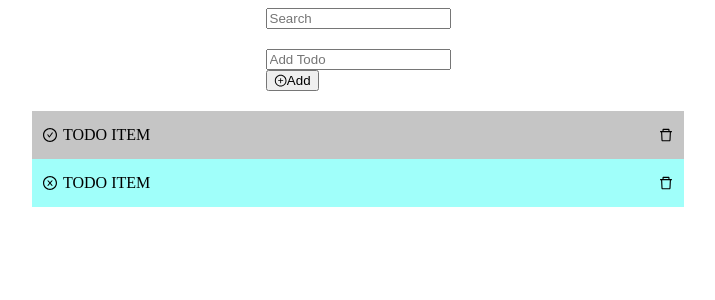
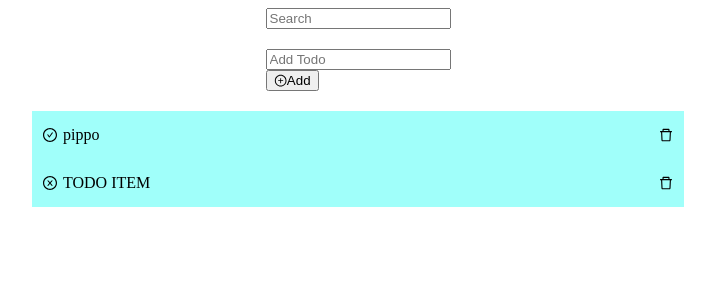
Before and after one commit to netalex/interview-to-do, a React (Create React App) app: page / in a window 1280 px wide. Shown: the top 300 px of the page, without its empty margins (282-997 px from the left). Built offline with nearby package versions, Linux system fonts and the light colour scheme.

Commit message:
new component ListItem.js and props for color

```diff
--- a/src/components/List.js
+++ b/src/components/List.js
@@ -1,25 +1,10 @@
-import {
-  AiOutlineCheckCircle,
-  AiOutlineCloseCircle,
-  AiOutlineDelete
-} from "react-icons/ai";
+import {AiOutlineCloseCircle, AiOutlineDelete} from "react-icons/ai";
+import {ListItem} from "./ListItem"
 
 export const List = () => {
     return (
         <div className="list-container">
-      <div className="list-item">
-        <div className="list-item-title">
-          <AiOutlineCheckCircle
-            className="list-icon"
-            onClick={() => console.log("SET NO DONE")}
-          />
-          <span className="list-title">TODO ITEM</span>
-        </div>
-        <AiOutlineDelete
-          className="list-icon"
-          onClick={() => console.log("DELETE")}
-        />
-      </div>
+            <ListItem title={"pippo"} style={'blue'}/>
             <div className="list-item blue">
                 <div className="list-item-title">
                     <AiOutlineCloseCircle
--- /dev/null
+++ b/src/components/ListItem.js
@@ -0,0 +1,22 @@
+import React from "react";
+import {AiOutlineCheckCircle, AiOutlineDelete} from "react-icons/ai";
+
+ export const ListItem = (props) => {
+    return (
+        <div className={`list-item ${props.style}`}>
+            <div className="list-item-title">
+                <AiOutlineCheckCircle
+                    className="list-icon"
+                    onClick={() => console.log("SET NO DONE")}
+                />
+                <span className="list-title">{props.title}</span>
+            </div>
+            <AiOutlineDelete
+                className="list-icon"
+                onClick={() => {
+                    console.log("DELETE")
+                }}
+            />
+        </div>
+    );
+};
```
Lines whose indentation alone changed are shown as unchanged.
